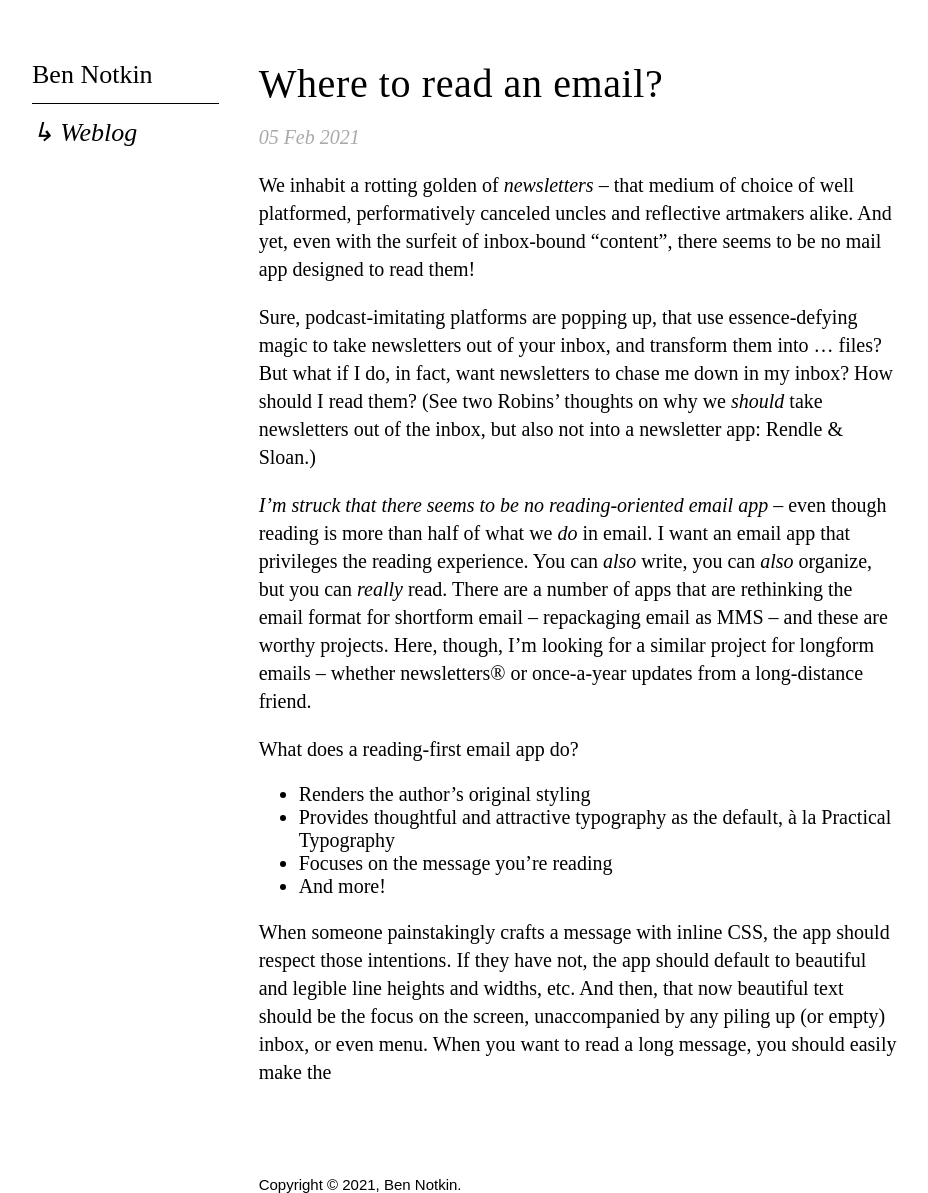
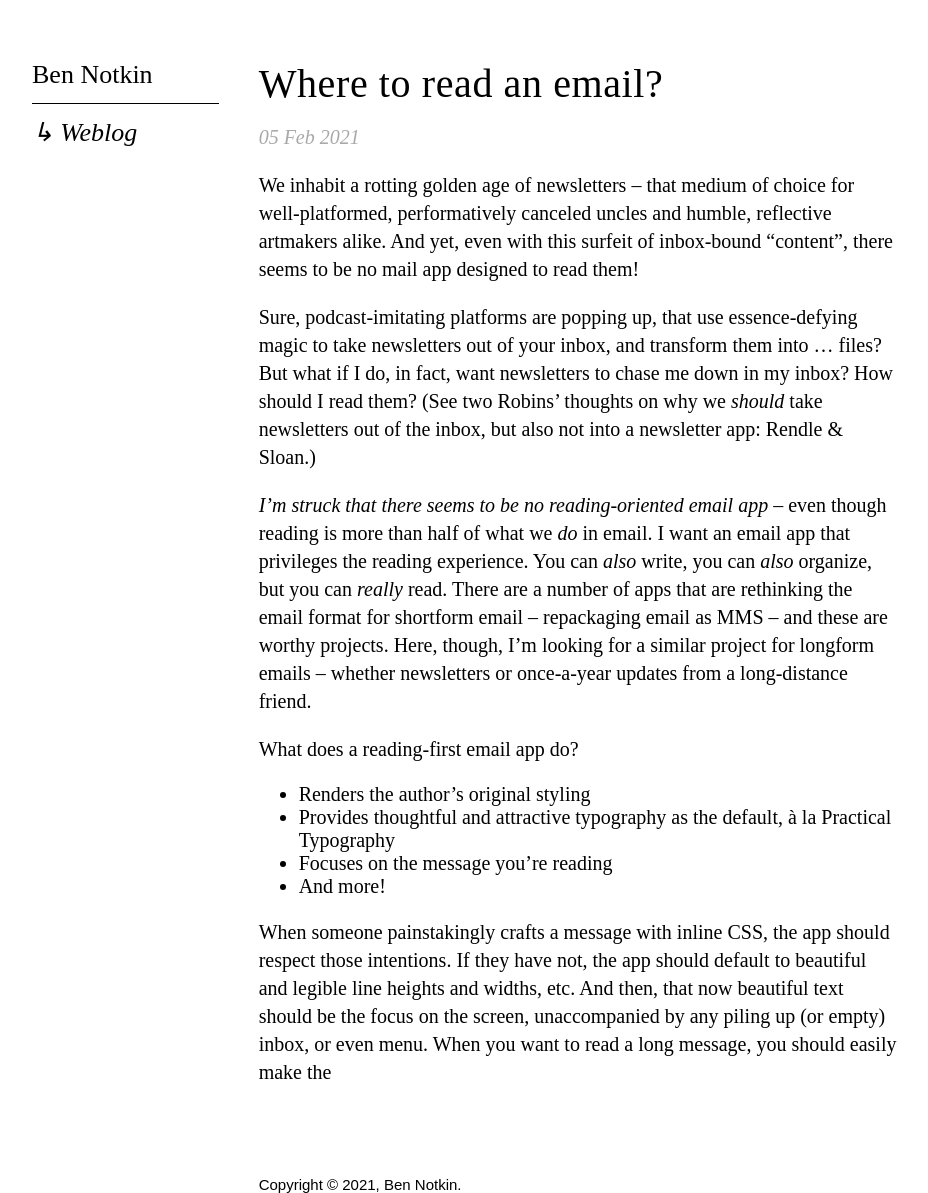
Before and after one commit to bennotkin/bennotkin.github.io, a Jekyll site: the page built from _posts/2021-02-05-reading-first-email-app.md, in a window 1280 px wide. Shown: the whole page, without its empty margins (108-1036 px from the left). Built offline with Jekyll 4.4.1, drawn with Linux system fonts in a browser that asks for light colours.

Commit message:
Minor text edits

```diff
--- a/_config.yml
+++ b/_config.yml
@@ -1,3 +1,4 @@
+title: Ben Notkin
 name: Ben Notkin
 markdown: kramdown
 
--- a/_posts/2021-02-05-reading-first-email-app.md
+++ b/_posts/2021-02-05-reading-first-email-app.md
@@ -5,11 +5,11 @@ date: 2021-02-05
 length: "long"
 ---
 
-We inhabit a rotting golden of _newsletters_ – that medium of choice of well platformed, performatively canceled uncles and reflective artmakers alike. And yet, even with the surfeit of inbox-bound "content", there seems to be no mail app designed to read them!
+We inhabit a rotting golden age of newsletters – that medium of choice for well-platformed, performatively canceled uncles and humble, reflective artmakers alike. And yet, even with this surfeit of inbox-bound "content", there seems to be no mail app designed to read them!
 
 Sure, podcast-imitating platforms are popping up, that use essence-defying magic to take newsletters out of your inbox, and transform them into ... files? But what if I do, in fact, want newsletters to chase me down in my inbox? How should I read them? (See two Robins' thoughts on why we _should_ take newsletters out of the inbox, but also not into a newsletter app: [Rendle](https://www.robinrendle.com/essays/newsletters) & [Sloan](https://society.robinsloan.com/archive/january-2021/).)
 
-*I'm struck that there seems to be no reading-oriented email app* – even though reading is more than half of what we _do_ in email. I want an email app that privileges the reading experience. You can _also_ write, you can _also_ organize, but you can _really_ read. There are a number of apps that are rethinking the email format for shortform email – repackaging email as MMS – and these are worthy projects. Here, though, I'm looking for a similar project for longform emails – whether newsletters® or once-a-year updates from a long-distance friend.
+*I'm struck that there seems to be no reading-oriented email app* – even though reading is more than half of what we _do_ in email. I want an email app that privileges the reading experience. You can _also_ write, you can _also_ organize, but you can _really_ read. There are a number of apps that are rethinking the email format for shortform email – repackaging email as MMS – and these are worthy projects. Here, though, I'm looking for a similar project for longform emails – whether newsletters or once-a-year updates from a long-distance friend.
 
 What does a reading-first email app do?
 - Renders the author's original styling
```
Also changed, not shown: _posts/2021-01-03-appalachian-trail.md (+1 -0 lines).
